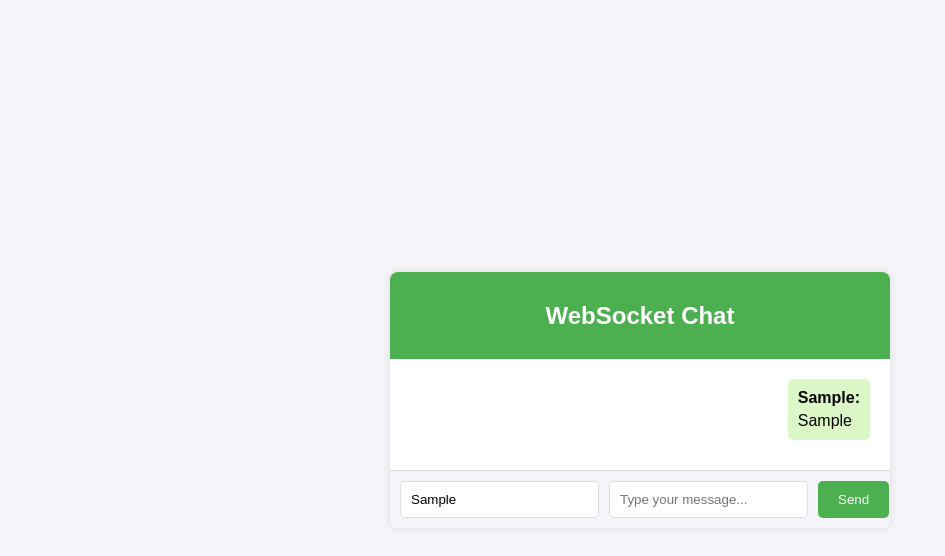
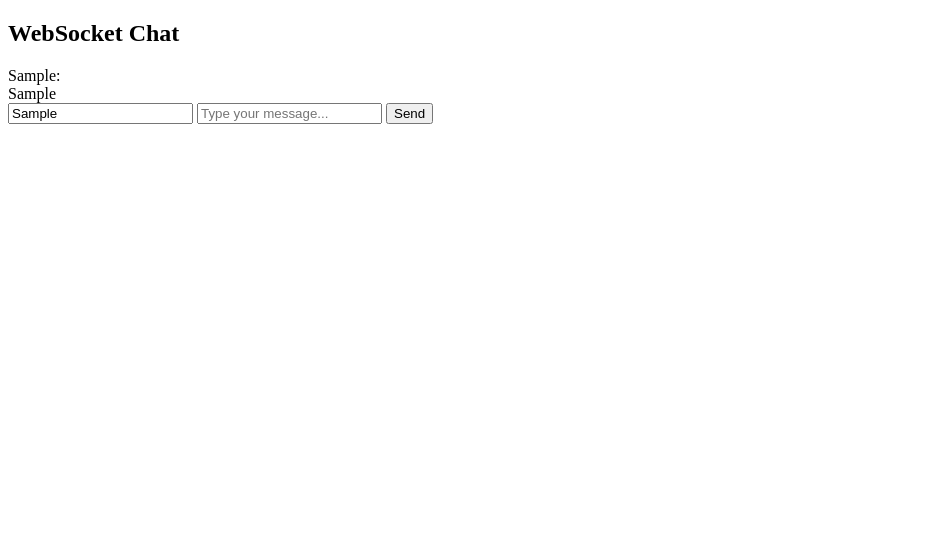
Before and after one commit to AriJaya07/go-web-socket, a plain HTML site: page index.html in a window 1280 px wide. Both pictures are taken after typing "Sample", "Sample" into the empty fields and a click on the button "Send". Shown: the whole page, without its empty margins (0-945 px from the left). Drawn offline with Linux system fonts and the light colour scheme.

```diff
--- a/index.html
+++ b/index.html
@@ -6,92 +6,7 @@
     <meta http-equiv="X-UA-Compatible" content="ie=edge" />
     <title>Go WebSocket Chat</title>
     <style>
-        body {
-            font-family: Arial, sans-serif;
-            background-color: #f4f4f9;
-            margin: 0;
-            padding: 0;
-            display: flex;
-            justify-content: center;
-            align-items: center;
-            height: 100vh;
-        }
-
-        .chat-container {
-            width: 500px;
-            max-width: 100%;
-            background-color: white;
-            box-shadow: 0 0 10px rgba(0, 0, 0, 0.1);
-            border-radius: 8px;
-            overflow: hidden;
-            display: flex;
-            flex-direction: column;
-        }
-
-        .chat-header {
-            background-color: #4CAF50;
-            color: white;
-            padding: 10px;
-            text-align: center;
-        }
-
-        .chat-box {
-            flex: 1;
-            padding: 20px;
-            overflow-y: auto;
-            border-bottom: 1px solid #ddd;
-            display: flex;
-            flex-direction: column;
-        }
-
-        .chat-box .message {
-            margin-bottom: 10px;
-            padding: 10px;
-            border-radius: 5px;
-            max-width: 80%;
-        }
-
-        .chat-box .message.sent {
-            background-color: #dcf8c6;
-            align-self: flex-end;
-        }
-
-        .chat-box .message.received {
-            background-color: #f1f1f1;
-            align-self: flex-start;
-        }
-
-        .message .username {
-            font-weight: bold;
-            margin-bottom: 5px;
-        }
-
-        .chat-input {
-            display: flex;
-            padding: 10px;
-            background-color: #f4f4f9;
-        }
-
-        .chat-input input[type="text"] {
-            flex: 1;
-            padding: 10px;
-            border: 1px solid #ddd;
-            border-radius: 5px;
-            margin-right: 10px;
-        }
-
-        .chat-input button {
-            padding: 10px 20px;
-            border: none;
-            background-color: #4CAF50;
-            color: white;
-            border-radius: 5px;
-            cursor: pointer;
-        }
-
-        .chat-input button:hover {
-            background-color: #45a049;
-        }
+        /* Your existing CSS here */
     </style>
 </head>
 <body>
@@ -113,7 +28,6 @@
         let messageInput = document.getElementById("message");
         let usernameInput = document.getElementById("username");
 
-        // Generate a unique user ID for the current session
         let userId = 'user_' + Math.random().toString(36).substr(2, 9);
 
         console.log("Attempting Connection...");
@@ -135,30 +49,26 @@
             let messageContent = data.message;
             let messageType = data.type;
             let username = data.username;
-            let senderId = data.userId;
 
-            // Only display the message if it's from a different sender
-            if (senderId !== userId) {
-                let message = document.createElement("div");
-                message.classList.add("message", "received");
-                message.innerHTML = `<div class="username">${username}:</div>${messageContent}`;
-                chatbox.appendChild(message);
-                chatbox.scrollTop = chatbox.scrollHeight;
-            }
+            let message = document.createElement("div");
+            message.classList.add("message", messageType === "sent" ? "sent" : "received");
+            message.innerHTML = `<div class="username">${username}:</div>${messageContent}`;
+            chatbox.appendChild(message);
+            chatbox.scrollTop = chatbox.scrollHeight;
         };
 
         function sendMessage() {
             let message = messageInput.value;
             let username = usernameInput.value || "Anonymous";
             if (message) {
-                // Generate a unique ID for the message
                 let messageId = Date.now();
                 let messageData = JSON.stringify({
                     id: messageId,
                     message: message,
                     type: "sent",
                     username: username,
-                    userId: userId // Add the user ID to the message
+                    userId: userId,
+                    createdAt: new Date().toISOString()
                 });
                 socket.send(messageData);
 
```
Also changed, not shown: 3 other files.
